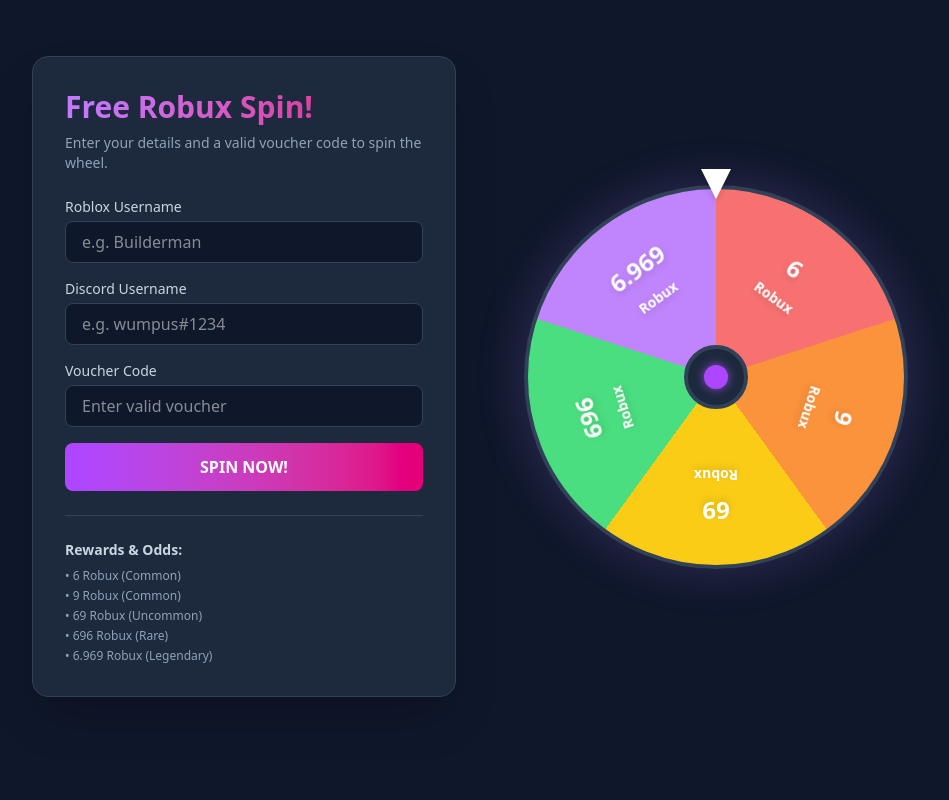
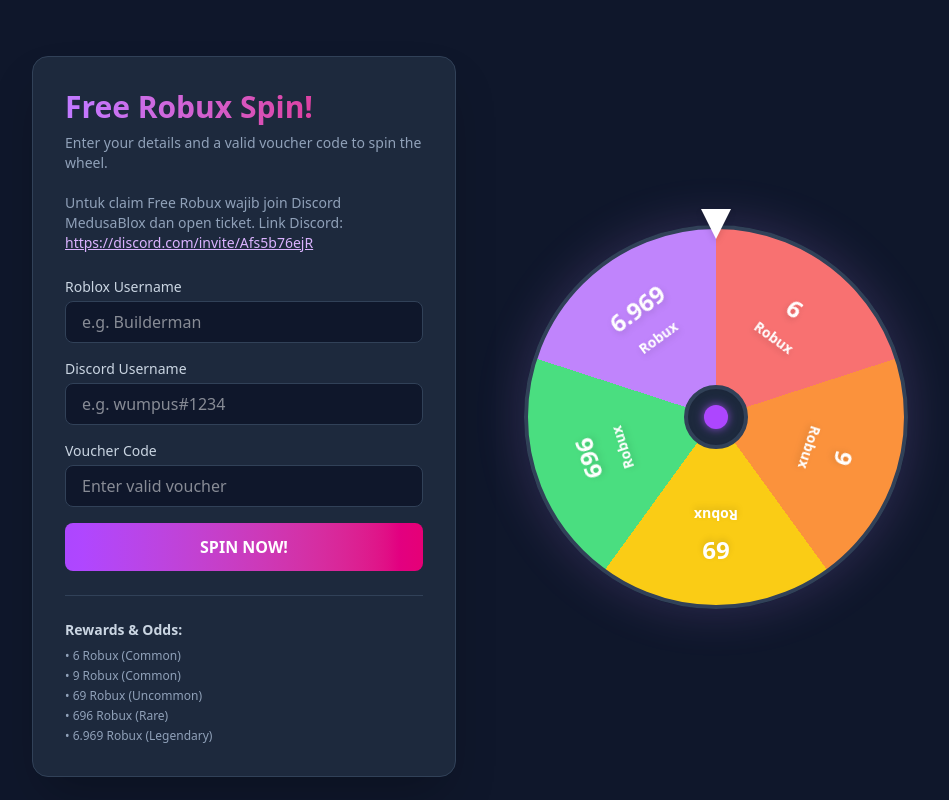
Before and after one commit to alamsyahh15/robux-spinner, a React (Vite) app: page / in a window 1280 px wide. Shown: the whole page, without its empty margins (160-1109 px from the left). Built offline with nearby package versions, Linux system fonts and the light colour scheme.

Commit message:
edit description

```diff
--- a/server.ts
+++ b/server.ts
@@ -92,7 +92,7 @@
             embeds: [
               {
                 color: 5763719, // Warna hijau (Hex: #57F287)
-                description: `🎁 **ROBUX REWARD CLAIMED**\n\n👤 **Winner Details**\n**Roblox Username:** ${robloxUsername}\n**Discord Username:** ${discordUsername}\n\n🎟️ **Voucher Info**\n**Code Used:** ${voucherCode}\n\n💰 **Prize**\n**Reward:** ${reward.amount} Robux\n\n⚠️ **Catatan**\n• Hadiah akan segera dikirimkan ke akun Roblox pemenang.\n• Harap bersabar menunggu proses pengiriman.`
+                description: `🎁 **YEAYY!! ROBUX REWARD CLAIMED**\n\n👤 **Winner Details**\n**Roblox Username:** ${robloxUsername}\n**Discord Username:** ${discordUsername}\n\n🎟️ **Voucher Info**\n**Code Used:** ${voucherCode}\n\n💰 **Prize**\n**Reward:** ${reward.amount} Robux\n\n⚠️ **Catatan**\n• Hadiah akan segera dikirimkan ke akun Roblox pemenang.\n• Harap bersabar menunggu proses pengiriman.`
               }
             ]
           }),
--- a/src/App.tsx
+++ b/src/App.tsx
@@ -239,6 +239,16 @@
           </h1>
           <p className="text-slate-400 mb-6 text-sm">
             Enter your details and a valid voucher code to spin the wheel.
+            <br /> <br/>
+            Untuk claim Free Robux wajib join Discord MedusaBlox dan open ticket. Link Discord:{' '}
+            <a
+              href="https://discord.com/invite/Afs5b76ejR"
+              target="_blank"
+              rel="noreferrer"
+              className="text-purple-300 hover:text-purple-200 underline"
+            >
+              https://discord.com/invite/Afs5b76ejR
+            </a>
           </p>
 
           <form onSubmit={handleSpin} className="space-y-4">
```
